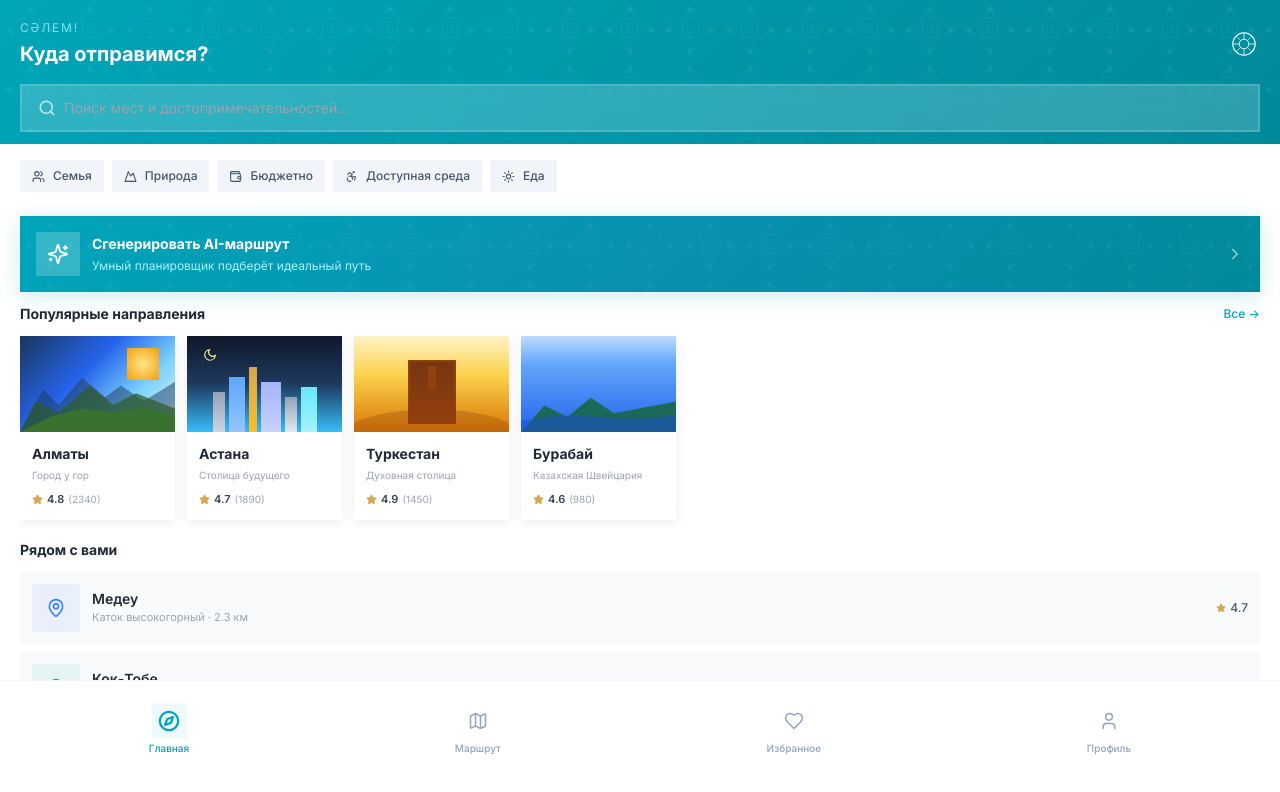
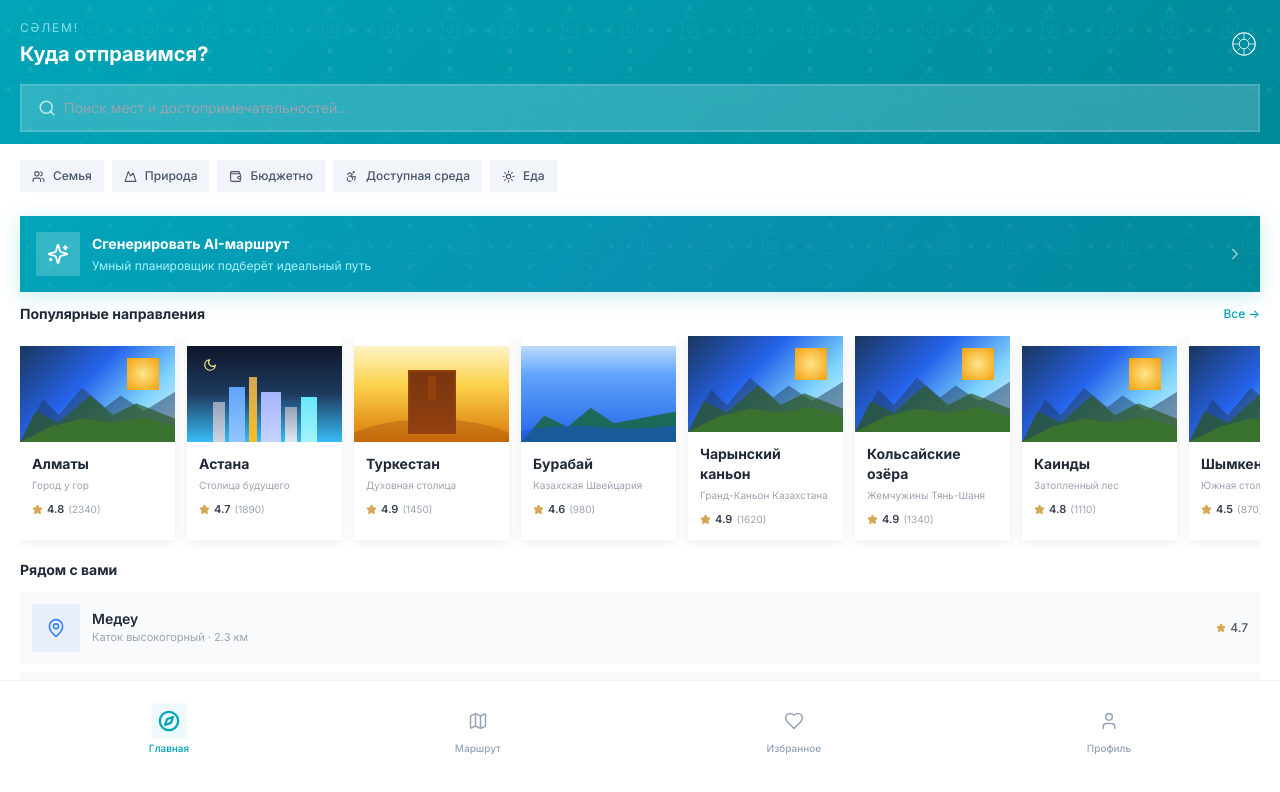
Before and after one commit to aisultan-005/sapar, a React (Vite) app in the folder frontend/: page / in a window 1280 px wide. Shown: the top 792 px of the page. Built offline with nearby package versions, Linux system fonts and the light colour scheme; no server answers.

Commit message:
Добавлены новые места Казахстана

```diff
--- a/frontend/src/data/locations.js
+++ b/frontend/src/data/locations.js
@@ -39,6 +39,116 @@ export const allLocations = [
         tags: ["Природа", "Озера"],
         color: "#059669",
     },
+    {
+        id: 5,
+        name: "Чарынский каньон",
+        subtitle: "Гранд-Каньон Казахстана",
+        rating: 4.9,
+        reviews: 1620,
+        img: "charyn",
+        tags: ["Природа", "Каньоны"],
+        color: "#EA580C",
+    },
+    {
+        id: 6,
+        name: "Кольсайские озёра",
+        subtitle: "Жемчужины Тянь-Шаня",
+        rating: 4.9,
+        reviews: 1340,
+        img: "kolsai",
+        tags: ["Природа", "Озера", "Горы"],
+        color: "#0D9488",
+    },
+    {
+        id: 7,
+        name: "Каинды",
+        subtitle: "Затопленный лес",
+        rating: 4.8,
+        reviews: 1110,
+        img: "kaindy",
+        tags: ["Природа", "Озера"],
+        color: "#0891B2",
+    },
+    {
+        id: 8,
+        name: "Шымкент",
+        subtitle: "Южная столица",
+        rating: 4.5,
+        reviews: 870,
+        img: "shymkent",
+        tags: ["Культура", "Еда", "Семья"],
+        color: "#DB2777",
+    },
+    {
+        id: 9,
+        name: "Мангистау",
+        subtitle: "Марсианские пейзажи",
+        rating: 4.8,
+        reviews: 760,
+        img: "mangystau",
+        tags: ["Природа", "Пустыня"],
+        color: "#B45309",
+    },
+    {
+        id: 10,
+        name: "Боровое (Окжетпес)",
+        subtitle: "Скалы и сосновые боры",
+        rating: 4.7,
+        reviews: 690,
+        img: "okzhetpes",
+        tags: ["Природа", "Горы"],
+        color: "#16A34A",
+    },
+    {
+        id: 11,
+        name: "Алаколь",
+        subtitle: "Целебное озеро",
+        rating: 4.6,
+        reviews: 980,
+        img: "alakol",
+        tags: ["Природа", "Озера", "Пляж"],
+        color: "#2563EB",
+    },
+    {
+        id: 12,
+        name: "Байконур",
+        subtitle: "Космическая гавань",
+        rating: 4.7,
+        reviews: 540,
+        img: "baikonur",
+        tags: ["История", "Наука"],
+        color: "#7C3AED",
+    },
+    {
+        id: 13,
+        name: "Балхаш",
+        subtitle: "Озеро двух вод",
+        rating: 4.4,
+        reviews: 430,
+        img: "balkhash",
+        tags: ["Природа", "Озера", "Рыбалка"],
+        color: "#0EA5E9",
+    },
+    {
+        id: 14,
+        name: "Тараз",
+        subtitle: "Древний город Шёлкового пути",
+        rating: 4.5,
+        reviews: 510,
+        img: "taraz",
+        tags: ["История", "Культура"],
+        color: "#C2410C",
+    },
+    {
+        id: 15,
+        name: "Сайрам-Угам",
+        subtitle: "Горный нацпарк",
+        rating: 4.7,
+        reviews: 360,
+        img: "sayram",
+        tags: ["Природа", "Горы", "Поход"],
+        color: "#15803D",
+    },
 ];
 
 export const nearbyPlaces = [
@@ -64,6 +174,61 @@ export const nearbyPlaces = [
         img: "almaty",
         color: "#10b981",
     },
+    {
+        id: 103,
+        name: "Большое Алматинское озеро",
+        subtitle: "Бирюзовое горное озеро",
+        dist: "28 км",
+        rating: 4.8,
+        reviews: 720,
+        tags: ["Природа", "Озера", "Горы"],
+        img: "kolsai",
+        color: "#0d9488",
+    },
+    {
+        id: 104,
+        name: "Шымбулак",
+        subtitle: "Горнолыжный курорт",
+        dist: "25 км",
+        rating: 4.7,
+        reviews: 1080,
+        tags: ["Спорт", "Горы", "Зима"],
+        img: "almaty",
+        color: "#2563eb",
+    },
+    {
+        id: 105,
+        name: "Парк Первого Президента",
+        subtitle: "Прогулки и фонтаны",
+        dist: "9 км",
+        rating: 4.6,
+        reviews: 640,
+        tags: ["Семья", "Природа"],
+        img: "almaty",
+        color: "#16a34a",
+    },
+    {
+        id: 106,
+        name: "Зелёный базар",
+        subtitle: "Вкусы и колорит",
+        dist: "3.0 км",
+        rating: 4.5,
+        reviews: 920,
+        tags: ["Еда", "Культура"],
+        img: "shymkent",
+        color: "#db2777",
+    },
+    {
+        id: 107,
+        name: "Чарынский каньон",
+        subtitle: "Долина замков",
+        dist: "200 км",
+        rating: 4.9,
+        reviews: 1500,
+        tags: ["Природа", "Каньоны"],
+        img: "charyn",
+        color: "#ea580c",
+    },
 ];
 
 export const defaultItinerary = [
```
